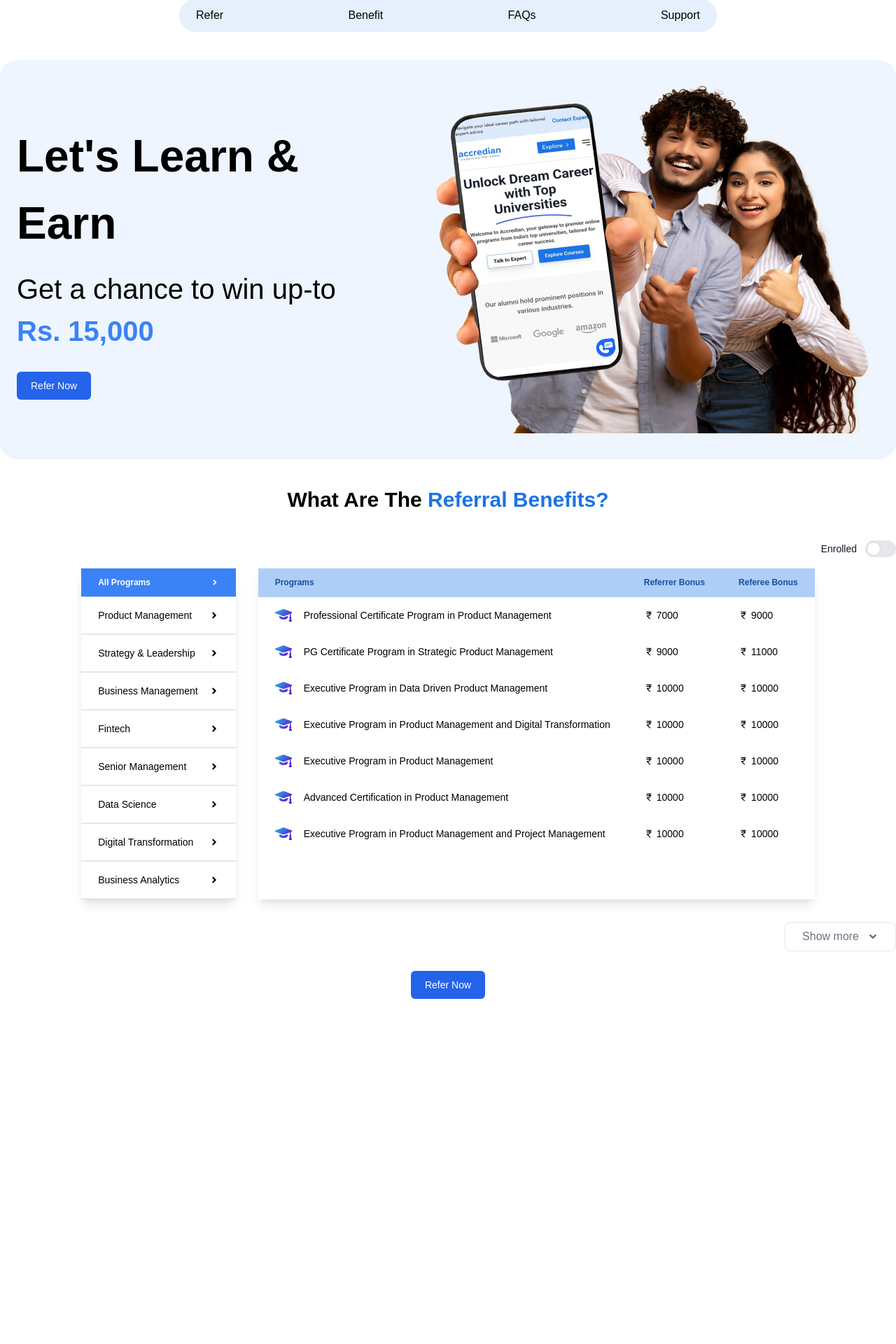
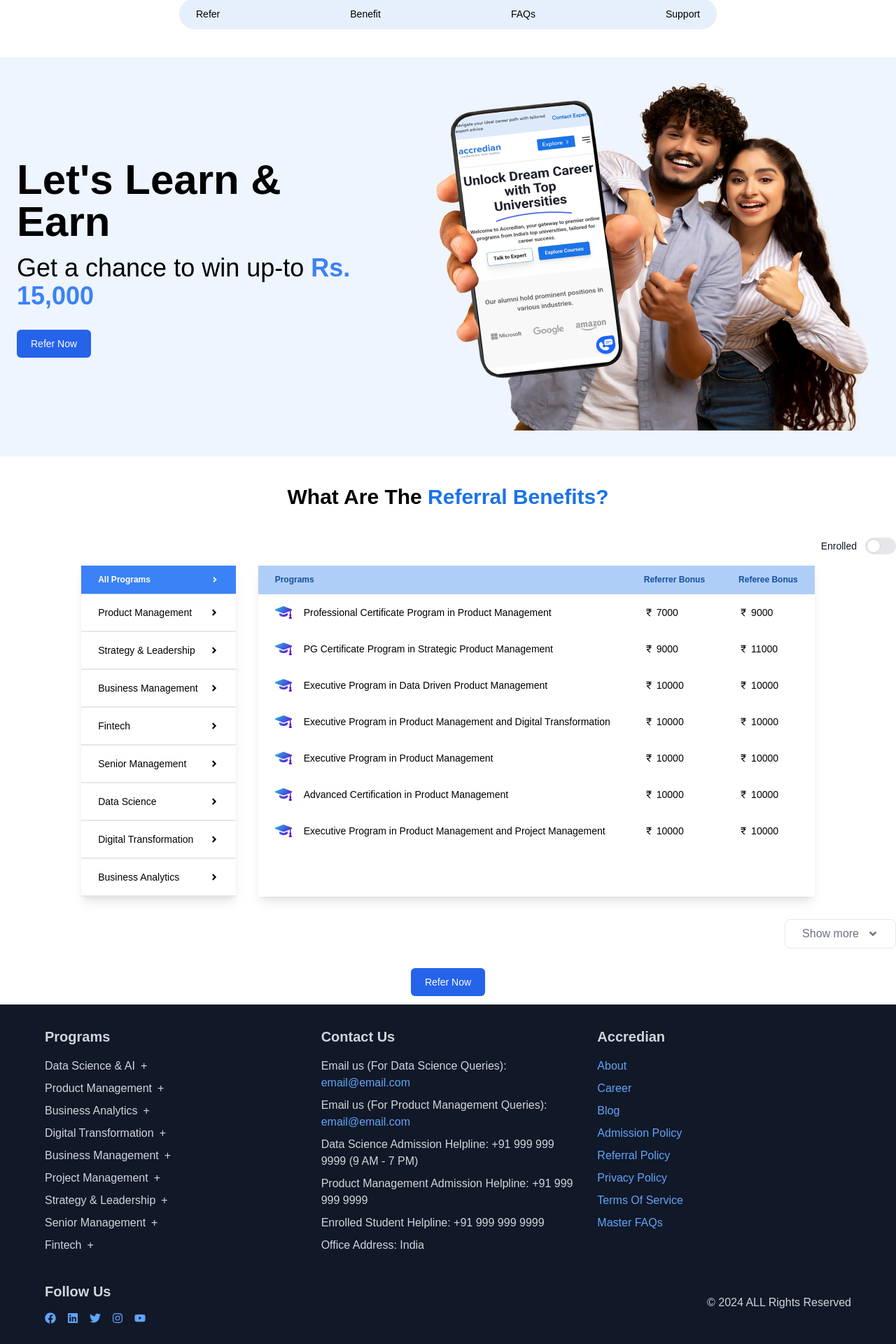
Before and after one commit to JeevanAchar/Accredian-frontend-task, a React (Create React App) app: page / in a window 1280 px wide. Shown: the part 109-2029 px from the top of the page at 70% size. Before the commit the page ends 1548 px from the top, so only its background shows below. Built offline with nearby package versions, Linux system fonts and the light colour scheme.

Commit message:
fixed UI error

```diff
--- /dev/null
+++ b/src/components/Footer.jsx
@@ -0,0 +1,146 @@
+import React from "react";
+import { FaFacebook } from "react-icons/fa";
+import { FaLinkedin } from "react-icons/fa6";
+import { FaTwitter } from "react-icons/fa";
+import { FaInstagram } from "react-icons/fa6";
+import { FaYoutube } from "react-icons/fa6";
+
+function Footer() {
+    const program = ["Data Science & AI",
+        "Product Management",
+        "Business Analytics",
+        "Digital Transformation",
+        "Business Management",
+        "Project Management",
+        "Strategy & Leadership",
+        "Senior Management",
+        "Fintech"]
+
+    return (
+        <footer className="bg-gray-900 text-gray-300 py-8 px-4 sm:px-8 lg:px-16">
+            <div className="container mx-auto grid grid-cols-1 md:grid-cols-3 gap-8">
+                {/* Programs Section */}
+                <div>
+                    <h2 className="text-xl font-semibold mb-4">Programs</h2>
+                    <ul>
+                        {
+                            program.map((program) => (
+                                <ul key={program} className="mb-2 flex items-center">
+                                    <span>{program}</span>
+                                    <span className="ml-2">+</span>
+                                </ul>
+                            ))
+                        }
+                    </ul>
+                </div>
+                {/* Contact Us Section */}
+                <div>
+                    <h2 className="text-xl font-semibold mb-4">Contact Us</h2>
+                    <ul>
+                        <li className="mb-2">
+                            Email us (For Data Science Queries):{" "}
+                            <a href="/" className="text-blue-400">
+                                email@email.com
+                            </a>
+                        </li>
+                        <li className="mb-2">
+                            Email us (For Product Management Queries):{" "}
+                            <a href="/" className="text-blue-400">
+                                email@email.com
+                            </a>
+                        </li>
+                        <li className="mb-2">
+                            Data Science Admission Helpline: +91 999 999 9999 (9 AM - 7 PM)
+                        </li>
+                        <li className="mb-2">
+                            Product Management Admission Helpline: +91 999 999 9999
+                        </li>
+                        <li className="mb-2">Enrolled Student Helpline: +91 999 999 9999</li>
+                        <li className="mb-2">
+                            Office Address: India
+                        </li>
+                    </ul>
+                </div>
+
+                {/* Accredian Section */}
+                <div>
+                    <h2 className="text-xl font-semibold mb-4">Accredian</h2>
+                    <ul>
+                        <li className="mb-2">
+                            <a href="/" className="text-blue-400">
+                                About
+                            </a>
+                        </li>
+                        <li className="mb-2">
+                            <a href="/" className="text-blue-400">
+                                Career
+                            </a>
+                        </li>
+                        <li className="mb-2">
+                            <a href="/" className="text-blue-400">
+                                Blog
+                            </a>
+                        </li>
+                        <li className="mb-2">
+                            <a href="/" className="text-blue-400">
+                                Admission Policy
+                            </a>
+                        </li>
+                        <li className="mb-2">
+                            <a href="/" className="text-blue-400">
+                                Referral Policy
+                            </a>
+                        </li>
+                        <li className="mb-2">
+                            <a href="/" className="text-blue-400">
+                                Privacy Policy
+                            </a>
+                        </li>
+                        <li className="mb-2">
+                            <a href="/" className="text-blue-400">
+                                Terms Of Service
+                            </a>
+                        </li>
+                        <li className="mb-2">
+                            <a href="/" className="text-blue-400">
+                                Master FAQs
+                            </a>
+                        </li>
+                    </ul>
+                </div>
+            </div>
+
+            <div className="container mx-auto mt-8 flex flex-col sm:flex-row justify-between items-center">
+                {/* Follow Us Section */}
+                <div className="mb-4 sm:mb-0">
+                    <h2 className="text-xl font-semibold mb-4">Follow Us</h2>
+                    <div className="flex space-x-4">
+                        <a href="/" className="text-blue-400 hover:text-white">
+                            <FaFacebook />
+                        </a>
+                        <a href="/" className="text-blue-400 hover:text-white">
+                            <FaLinkedin />
+                        </a>
+                        <a href="/" className="text-blue-400 hover:text-white">
+                            <FaTwitter />
+                        </a>
+                        <a href="/" className="text-blue-400 hover:text-white">
+                            <FaInstagram />
+                        </a>
+                        <a href="/" className="text-blue-400 hover:text-white">
+                            <FaYoutube />
+                        </a>
+                    </div>
+                </div>
+
+                {/* Footer Bottom Section */}
+                <div className="text-center sm:text-left">
+                    <p>&copy; 2024 ALL Rights Reserved</p>
+                </div>
+            </div>
+
+        </footer>
+    );
+}
+
+export default Footer;
--- a/src/components/Navbar.jsx
+++ b/src/components/Navbar.jsx
@@ -19,9 +19,9 @@
                 <div className="flex items-center justify-end gap-4">
                     <div>
                         <ul className="flex items-center gap-6 text-sm">
-                            <li>Refer & Earn</li>
-                            <li>Resources</li>
-                            <li>About us</li>
+                            <li className="cursor-pointer">Refer & Earn</li>
+                            <li className="cursor-pointer">Resources</li>
+                            <li className="cursor-pointer">About us</li>
                         </ul>
                     </div>
                     <div className="flex items-center gap-4">
--- a/src/components/Promo.jsx
+++ b/src/components/Promo.jsx
@@ -15,21 +15,21 @@
     }
     return (
         <div className="w-full 2xl:max-w-7xl mx-auto">
-            <div className="max-w-3xl bg-blue-400 mx-auto px-6 py-3 font-medium rounded-3xl mt-10" style={{ background: "#E6F0FD" }}>
-                <ul className="flex text-center justify-between">
-                    <li>Refer</li>
-                    <li>Benefit</li>
-                    <li>FAQs</li>
-                    <li>Support</li>
+            <div className="max-w-3xl bg-[#E6F0FD] mx-auto px-6 py-3 font-medium mt-10 md:rounded-3xl">
+                <ul className="flex text-center justify-between text-sm">
+                    <li className="cursor-pointer hover:text-blue-700 transition duration-300 ease-in-out">Refer</li>
+                    <li className="cursor-pointer hover:text-blue-700 transition duration-300 ease-in-out">Benefit</li>
+                    <li className="cursor-pointer hover:text-blue-700 transition duration-300 ease-in-out">FAQs</li>
+                    <li className="cursor-pointer hover:text-blue-700 transition duration-300 ease-in-out">Support</li>
                 </ul>
             </div>
-            <div className="flex justify-between items-center gap-4 bg-blue-400 my-10 rounded-3xl px-6 py-3" style={{ background: "#EEF5FF" }}>
-                <div className="max-w-[40%]">
+            <div className="lg:flex lg:justify-between lg:items-center lg:gap-4 bg-[#EEF5FF] my-10 px-6 py-3 2xl:rounded-3xl">
+                <div className="lg:max-w-[40%]">
                     <div>
-                        <p className="text-[4rem] font-bold my-4">
+                        <p className="md:text-6xl text-3xl font-bold my-4">
                             Let&apos;s Learn & Earn
                         </p>
-                        <p className="text-[2.5rem] my-4">
+                        <p className="md:text-4xl text-2xl my-4">
                             Get a chance to win
                             up-to <span className="text-blue-500 font-bold">Rs. 15,000</span>
                         </p>
@@ -38,7 +38,7 @@
                         Refer now
                     </Button>
                 </div>
-                <img src={Anniversary} alt="promo" className="max-w-[814px] max-h-[650px] object-cover" />
+                <img src={Anniversary} alt="promo" className="lg:max-w-[814px] lg:max-h-[650px] object-cover" />
             </div>
             <ReferralForm isOpen={isModalOpen} handleClose={handleCloseModal} />
         </div>
--- a/src/components/ReferralBenefit.jsx
+++ b/src/components/ReferralBenefit.jsx
@@ -49,7 +49,7 @@
                                 AllProgram.map((data) => (
                                     <tr key={data.id}>
                                         <th scope="row" className="px-6 py-4 font-medium border-b-2">
-                                            <span className="flex items-center justify-between gap-4">
+                                            <span className="flex items-center justify-between gap-4 cursor-pointer">
                                                 {
                                                     data.programName
                                                 }
--- a/src/pages/Dashboard.jsx
+++ b/src/pages/Dashboard.jsx
@@ -2,6 +2,7 @@
 import Navbar from "../components/Navbar";
 import Promo from "../components/Promo";
 import ReferralBenefit from "../components/ReferralBenefit";
+import Footer from "../components/Footer";
 
 function Dashboard() {
     return (
@@ -9,6 +10,7 @@
             <Navbar />
             <Promo />
             <ReferralBenefit />
+            <Footer />
         </div>
     );
 }
```
